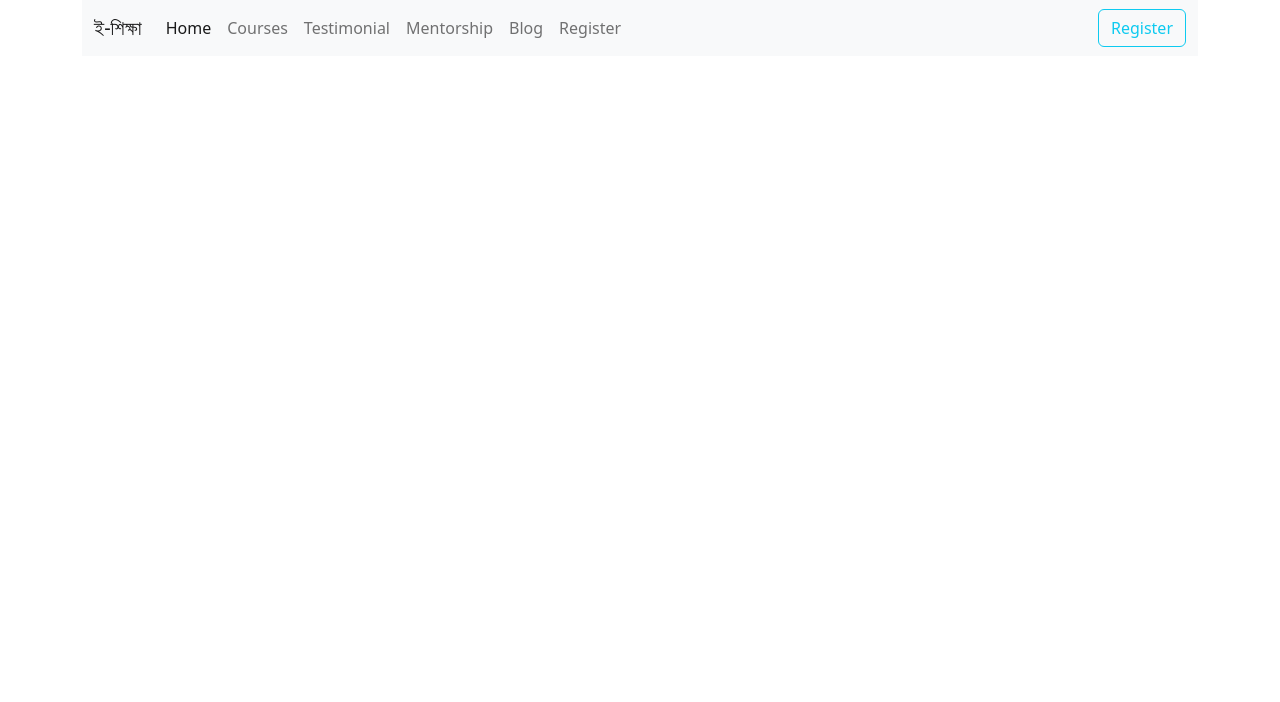
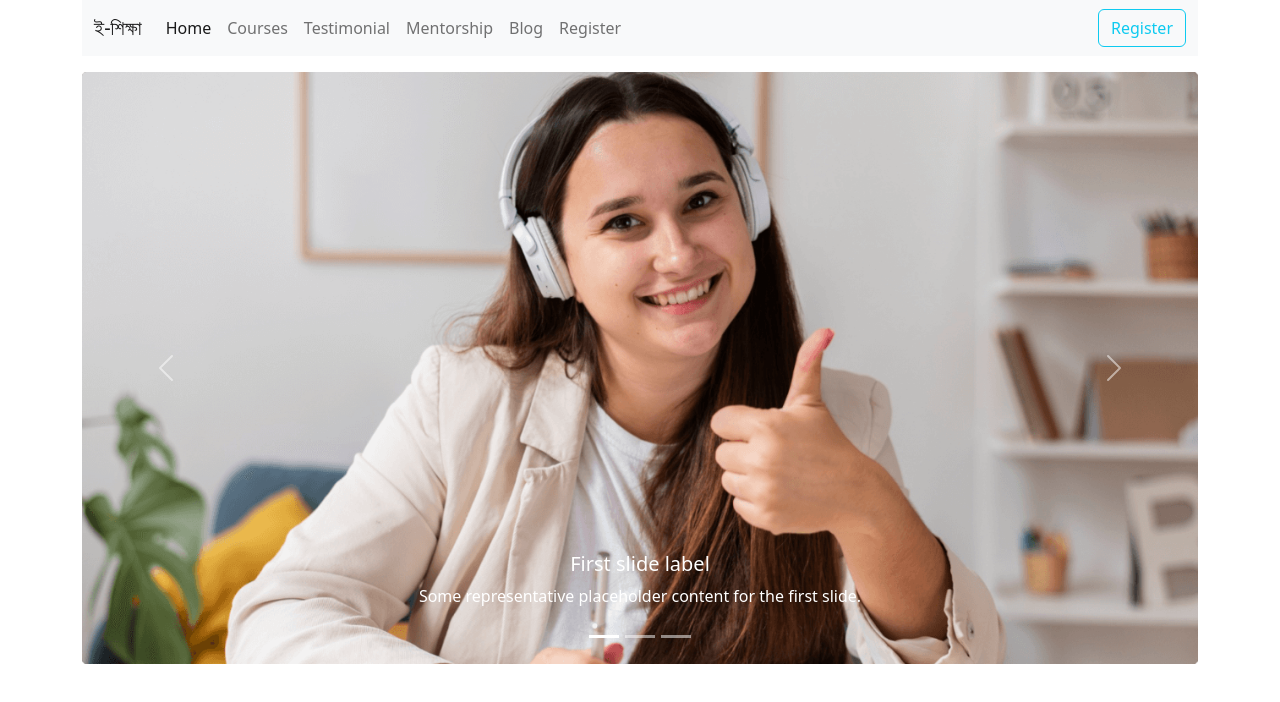
Before and after one commit to BbillahrariBBr/EdTechlanding, a plain HTML site: page index.html in a window 1280 px wide. Drawn offline with nearby package versions, Linux system fonts and the light colour scheme.

Commit message:
carousel added complete

```diff
--- a/index.html
+++ b/index.html
@@ -16,8 +16,9 @@
 <body>
     <!-- start header part -->
     <header>
-        <!-- nav part -->
+
         <section class="container">
+            <!-- nav part -->
             <nav class="navbar navbar-expand-lg bg-light">
                 <div class="container-fluid ">
                     <a class="navbar-brand" href="#">ই-শিক্ষা</a>
@@ -53,6 +54,51 @@
                 </div>
             </nav>
 
+            <!-- carousel -->
+            <div id="carouselExampleCaptions" class="carousel slide mt-3" data-bs-ride="false">
+                <div class="carousel-indicators">
+                    <button type="button" data-bs-target="#carouselExampleCaptions" data-bs-slide-to="0" class="active"
+                        aria-current="true" aria-label="Slide 1"></button>
+                    <button type="button" data-bs-target="#carouselExampleCaptions" data-bs-slide-to="1"
+                        aria-label="Slide 2"></button>
+                    <button type="button" data-bs-target="#carouselExampleCaptions" data-bs-slide-to="2"
+                        aria-label="Slide 3"></button>
+                </div>
+                <div class="carousel-inner">
+                    <div class="carousel-item active">
+                        <img src="images/cover/cover-1.png" class="d-block w-100 h-75 " alt="...">
+                        <div class="carousel-caption d-none d-md-block">
+                            <h5>First slide label</h5>
+                            <p>Some representative placeholder content for the first slide.</p>
+                        </div>
+                    </div>
+                    <div class="carousel-item">
+                        <img src="images/cover/cover-2.jpg" class="d-block w-100 h-75" alt="...">
+                        <div class="carousel-caption d-none d-md-block">
+                            <h5>Second slide label</h5>
+                            <p>Some representative placeholder content for the second slide.</p>
+                        </div>
+                    </div>
+                    <div class="carousel-item">
+                        <img src="images/cover/cover-3.jpg" class="d-block w-100 h-75" alt="...">
+                        <div class="carousel-caption d-none d-md-block">
+                            <h5>Third slide label</h5>
+                            <p>Some representative placeholder content for the third slide.</p>
+                        </div>
+                    </div>
+                </div>
+                <button class="carousel-control-prev" type="button" data-bs-target="#carouselExampleCaptions"
+                    data-bs-slide="prev">
+                    <span class="carousel-control-prev-icon" aria-hidden="true"></span>
+                    <span class="visually-hidden">Previous</span>
+                </button>
+                <button class="carousel-control-next" type="button" data-bs-target="#carouselExampleCaptions"
+                    data-bs-slide="next">
+                    <span class="carousel-control-next-icon" aria-hidden="true"></span>
+                    <span class="visually-hidden">Next</span>
+                </button>
+            </div>
+
         </section>
 
     </header>
```
